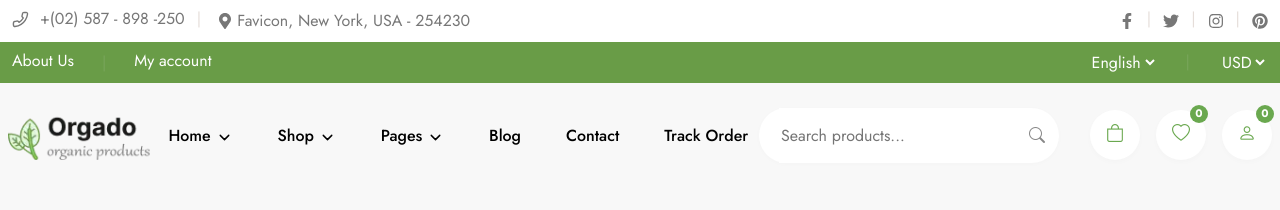
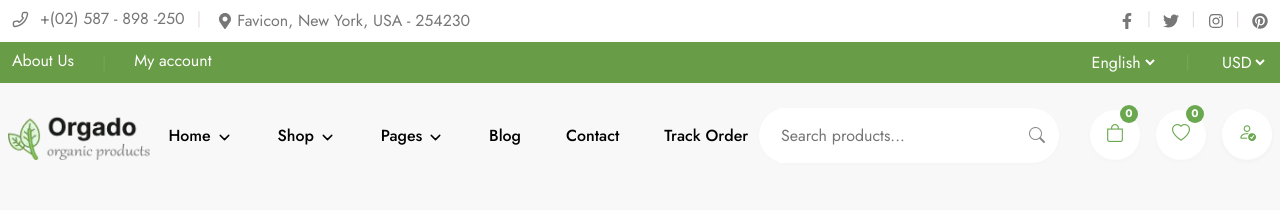
Before and after one commit to manu-gitxen/orgado, a React (Vite) app in the folder orgado-web/: page / in a window 1280 px wide. Shown: the top 210 px of the page. Built offline with nearby package versions, Linux system fonts and the light colour scheme.

Commit message:
header account icon made dynamic based on user log aactivity

```diff
--- a/orgado-web/src/assets/Styles/Header.css
+++ b/orgado-web/src/assets/Styles/Header.css
@@ -1,3 +1,5 @@
+
+
 .navbar-brand img{
   height: 48px;
 
@@ -84,7 +86,7 @@
 .icon-box .badge {
   position: absolute;
   top: -5px;
-  right: -5px;
+  left: 30px;
   background: #6aa84f;
   color: #fff;
   font-size: 11px;
--- a/orgado-web/src/components/Header.jsx
+++ b/orgado-web/src/components/Header.jsx
@@ -37,6 +37,8 @@ const Header = () => {
       window.removeEventListener("scroll", handleScroll);
     };
   }, []);
+
+    const isLogin = false;
 
   return (
     <>
@@ -216,18 +218,26 @@ const Header = () => {
                   <i className="bi bi-search search-icon"></i>
                 </div>
 
-                <div className="icon-box position-relative">
+                <div className="icon-box position-relative cart-icon">
                   <i className="bi bi-bag"></i>
                   <span className="badge">0</span>
                 </div>
 
-                <div className="icon-box position-relative">
+                <div className="icon-box position-relative wishlist-icon">
                   <i className="bi bi-heart"></i>
                   <span className="badge">0</span>
                 </div>
 
-                <div className="icon-box">
-                  <i className="bi bi-person"></i>
+                <div className="icon-box user-icon">
+                  {isLogin ? (
+                    <Link to="/login" style={{color:'red', textAlign:'center'}}>
+                      <i className="bi bi-person-x"></i>
+                    </Link>
+                  ) : (
+                    <Link to="/UserAccount" className="icon-box">
+                      <i className="bi bi-person-check"></i>
+                    </Link>
+                  )}
                 </div>
               </div>
             </div>
```
